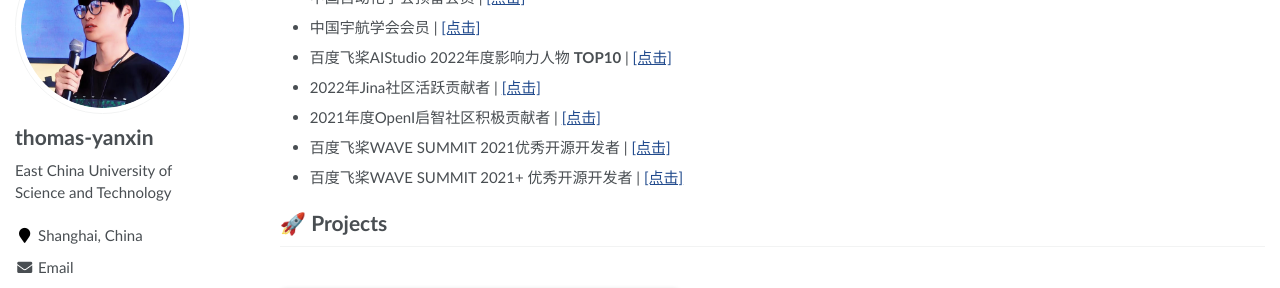
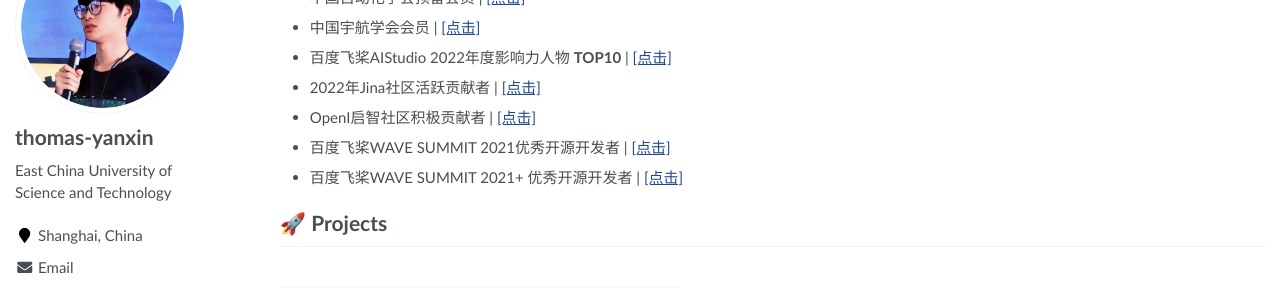
Before and after one commit to thomas-yanxin/thomas-yanxin.github.io, a Jekyll site: the page built from _pages/about.md, in a window 1280 px wide and 900 px high, scrolled down 1891 px. Shown: the part 152-440 px from the top of the window. Built offline with Jekyll 4.4.1, drawn with Linux system fonts in a browser that asks for light colours; some web fonts are replaced.

Commit message:
Update about.md

```diff
--- a/_pages/about.md
+++ b/_pages/about.md
@@ -90,7 +90,7 @@ redirect_from:
 * 中国宇航学会会员 \| [\[点击\]](https://github.com/thomas-yanxin/thomas-yanxin.github.io/blob/master/proof/csaspace_Member.pdf)
 * 百度飞桨AIStudio 2022年度影响力人物 **TOP10** \| [\[点击\]](https://mp.weixin.qq.com/s/jKTEAP1euh4yBoatod9E0Q)
 * 2022年Jina社区活跃贡献者 \| [\[点击\]]()
-* 2021年度OpenI启智社区积极贡献者 \| [\[点击\]](https://github.com/thomas-yanxin/thomas-yanxin.github.io/blob/master/proof/OpenI%E5%90%AF%E6%99%BA%E7%A4%BE%E5%8C%BA%E7%A7%AF%E6%9E%81%E8%B4%A1%E7%8C%AE%E8%80%85-%E9%A2%9C%E9%91%AB.png)
+* OpenI启智社区积极贡献者 \| [\[点击\]](https://github.com/thomas-yanxin/thomas-yanxin.github.io/blob/master/proof/OpenI%E5%90%AF%E6%99%BA%E7%A4%BE%E5%8C%BA%E7%A7%AF%E6%9E%81%E8%B4%A1%E7%8C%AE%E8%80%85-%E9%A2%9C%E9%91%AB.png)
 * 百度飞桨WAVE SUMMIT 2021优秀开源开发者 \| [\[点击\]](https://github.com/Awesome-DeepLearning/WAVE_SUMMIT_Ranking_List)
 * 百度飞桨WAVE SUMMIT 2021+ 优秀开源开发者 \| [\[点击\]](https://github.com/Awesome-DeepLearning/WAVESUMMIT2021_Rank)
 
```
